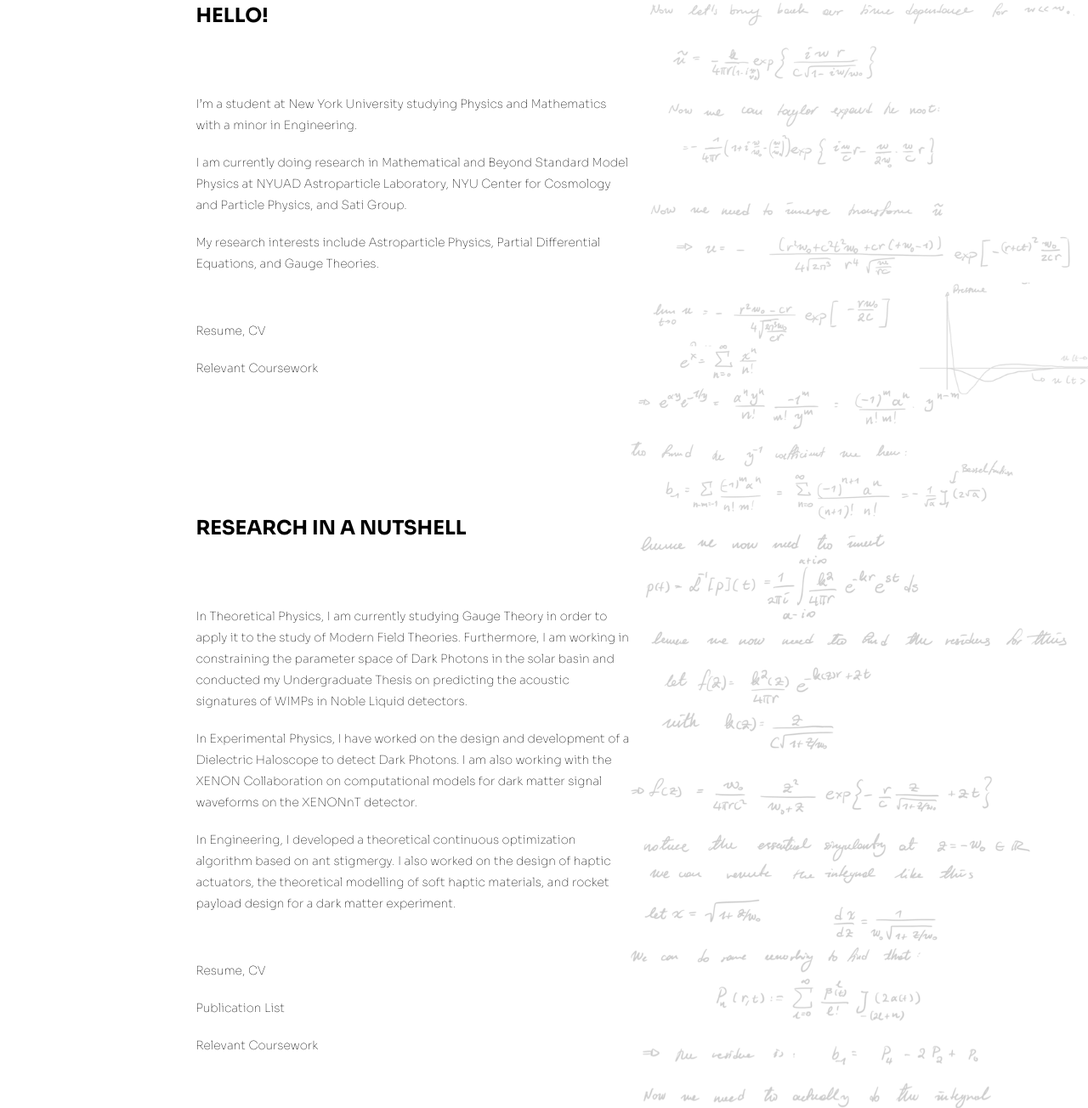
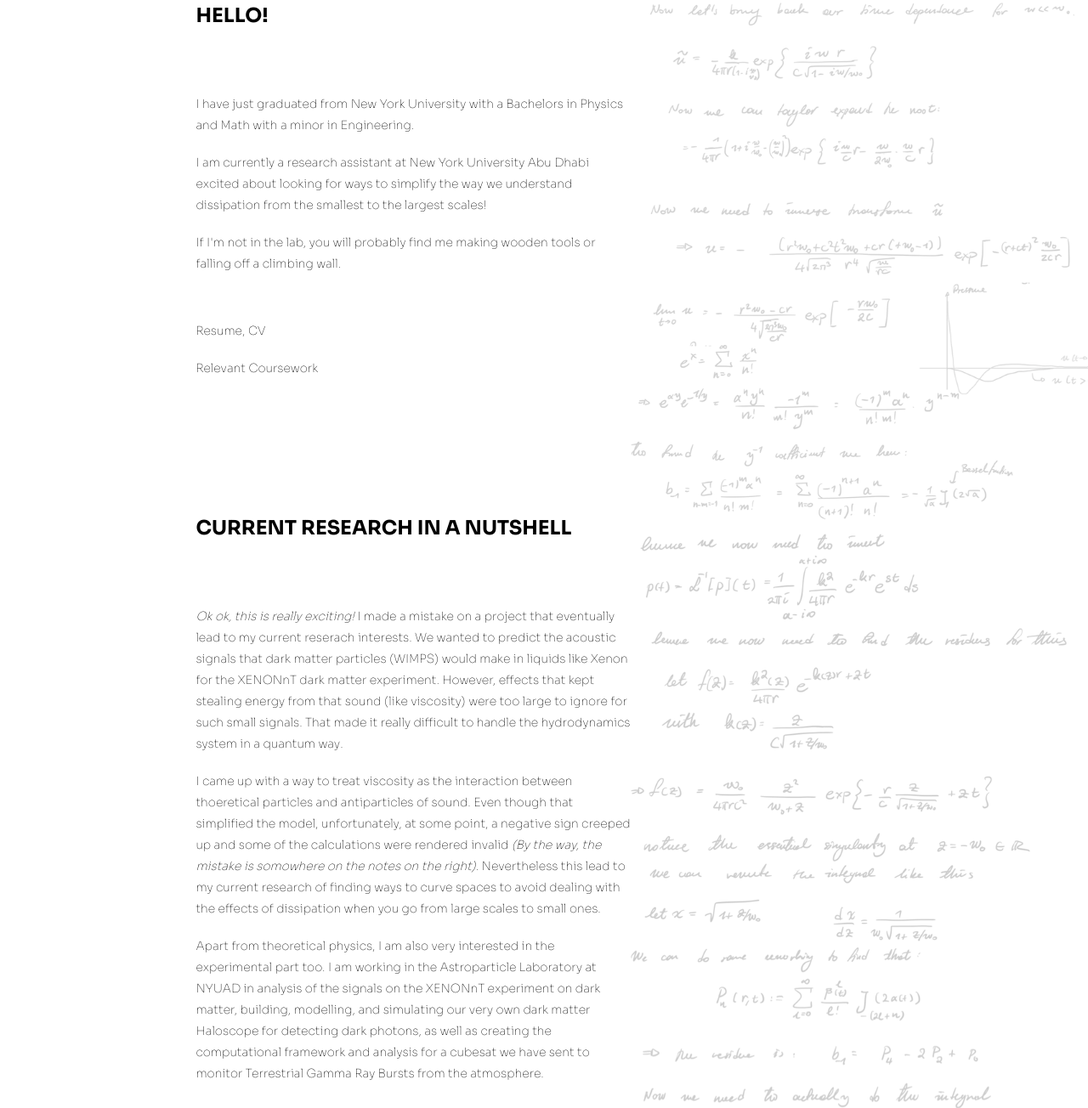
Before and after one commit to PanosEconomou/CV, a plain HTML site: page index.html in a window 1280 px wide. Shown: the part 894-2198 px from the top of the page at 85% size. Drawn offline with Linux system fonts and the light colour scheme.

Commit message:
updated index

```diff
--- a/index.html
+++ b/index.html
@@ -57,9 +57,9 @@
                     <a class="anchor" name="hello"></a>
 
                     <h1>HELLO!</h1>
-                    <p>I’m a student at <a href="https://nyuad.nyu.edu/en/"><int>New York University</int></a> studying <int>Physics</int> and <int>Mathematics</int> with a minor in Engineering.</p>
-                    <p>I am currently doing <a href="#research" target="_self"><int>research</int></a> in <int>Mathematical</int> and <int>Beyond Standard Model Physics</int> at NYUAD Astroparticle Laboratory, NYU Center for Cosmology and Particle Physics, and Sati Group.</p>
-                    <p>My research interests include <int>Astroparticle Physics,</int> <int>Partial Differential Equations,</int> and <int>Gauge Theories</int>.</p>
+                    <p>I have just graduated from <a href="https://nyuad.nyu.edu/en/"><int>New York University</int></a> with a Bachelors in <int>Physics</int> and <int>Math</int> with a minor in Engineering.</p>
+                    <p>I am currently a <a href="#research" target="_self"><int>research assistant</int></a> at <a href="https://nyuad.nyu.edu/en/research/faculty-labs-and-projects/center-for-astro--particle-and-planetary-physics.html"><int>New York University Abu Dhabi</int></a> excited about looking for ways to simplify the way we understand <int>dissipation</int> from the smallest to the largest scales!
+                    <p>If I'm not in the lab, you will probably find me making wooden tools or falling off a climbing wall.</p>
                     <br>
                     <br>
                     <p><a href="./cv/CV.pdf"><int>Resume</int></a>, <a href="./cv/index.html"><int>CV</int></a></p>
@@ -70,10 +70,16 @@
                 <div class="text">
                     <a class="anchor" name="research"></a>
 
-                    <h1>RESEARCH IN A NUTSHELL</h1>
-                    <p><int>In Theoretical Physics</int>, I am currently studying Gauge Theory in order to apply it to the study of Modern Field Theories. Furthermore, I am working in constraining the parameter space of Dark Photons in the solar basin and conducted my Undergraduate Thesis on predicting the acoustic signatures of WIMPs in Noble Liquid detectors.</p>
-                    <p><int>In Experimental Physics</int>, I have worked on the design and development of a <a href="http://nyuad-astroparticle.com/haloscope/"> Dielectric Haloscope </a> to detect Dark Photons. I am also working with the <a href="http://www.xenon1t.org/">XENON Collaboration</a> on computational models for dark matter signal waveforms on the XENONnT detector.</p>
-                    <p><int>In Engineering</int>, I developed a theoretical continuous optimization algorithm based on ant stigmergy. I also worked on the design of haptic actuators, the theoretical modelling of soft haptic materials, and rocket payload design for a dark matter experiment.</p>
+                    <h1>CURRENT RESEARCH IN A NUTSHELL</h1>
+                    <p>
+                        <i><int>Ok ok, this is really exciting!</int></i> I made a <int>mistake</int> on a project that eventually lead to my current reserach interests. We wanted to predict the <int>acoustic signals</int> that <int>dark matter</int> particles (WIMPS) would make in liquids like Xenon for the <int>XENONnT</int> dark matter experiment. However, effects that kept stealing energy from that sound (like viscosity) were too large to ignore for such small signals. That made it really <int>difficult to handle</int> the hydrodynamics system in a <int>quantum way</int>.
+
+                    <p>
+                        I came up with a way to treat viscosity as the <int>interaction</int> between thoeretical <int>particles and antiparticles of sound</int>. Even though that simplified the model, unfortunately, at some point, a negative sign creeped up and some of the calculations were rendered invalid <i>(By the way, the mistake is somowhere on the notes on the right)</i>. Nevertheless this lead to my current research of finding ways to <int>curve spaces</int> to avoid dealing with the effects of dissipation when you go from large scales to small ones.
+                    </p>
+                    <p>
+                        Apart from theoretical physics, I am also very interested in the experimental part too. I am working in the <a href="https://nyuad-astroparticle.com/"><int>Astroparticle Laboratory at NYUAD</int></a> in <int>analysis</int> of the signals on the XENONnT experiment on dark matter, building, modelling, and simulating our very own <int>dark matter Haloscope</int> for detecting <int>dark photons</int>, as well as creating the <int>computational framework</int> and analysis for a <int>cubesat</int> we have sent to monitor <int>Terrestrial Gamma Ray Bursts</int> from the atmosphere.
+                    </p>
                     <br>
                     <br>
                     <p><a href="./cv/CV.pdf"><int>Resume</int></a>, <a href="./cv/index.html"><int>CV</int></a></p>
@@ -91,6 +97,8 @@
                 <div class="text" style="width:80%; margin-bottom: 1vh;">
                     <h2>RELEVANT SKILLS AND COURSEWORK</h2>
                     <p>Here is a curated list of skills, courses, and projects for each of theoretical, experimental physics, and engineering.</p>
+                    <br>
+                    <p>Long story short, I like thinking about applications of geometry and (recently) topology in quantum systems, as well as dynamical systems in general. I also enjoy coming up with numerical methods and writing simulations from scratch, in C++ or python, because I am really bad at doing computations by hand. Finally, I also like getting my hands dirty designing and building circuits and detectors, especially when it comes connected with a theoretical project.</p>
                 </div>
 
                 <button class="collapsible">> THEORETICAL PHYSICS</button>
```
